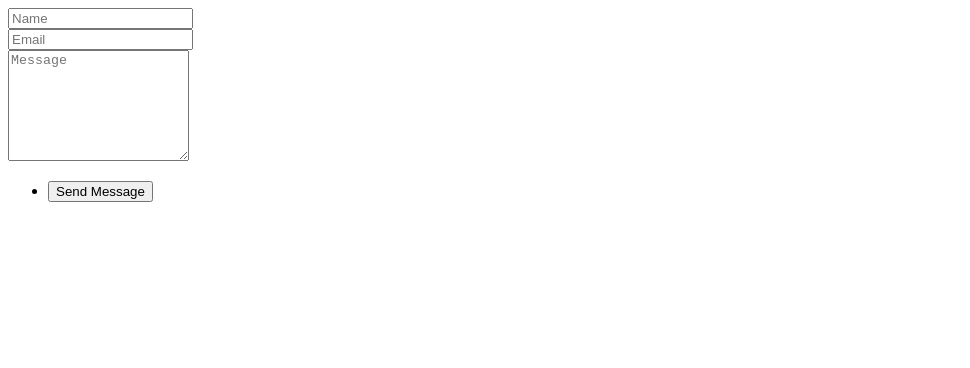
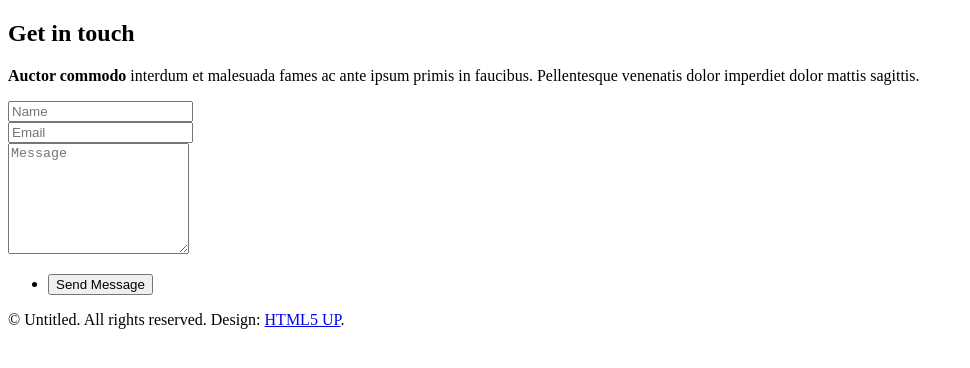
Before and after one commit to jumpi00/form-netlify2, a plain HTML site: page index.html in a window 1280 px wide. Shown: the whole page, without its empty margins (0-970 px from the left). Drawn offline with Linux system fonts and the light colour scheme.

Commit message:
di nuovo

```diff
--- a/index.html
+++ b/index.html
@@ -1,11 +1,25 @@
-<!DOCTYPE html>
-<html lang="en">
+<!DOCTYPE HTML>
+<!--
+	Paradigm Shift by HTML5 UP
+	html5up.net | @ajlkn
+	Free for personal and commercial use under the CCA 3.0 license (html5up.net/license)
+-->
+<html>
 	<head>
-    <meta charset="UTF-8">
-    <meta name="viewport" content="width=device-width, initial-scale=1.0">
-    <title>Document</title>
+		<title>Paradigm Shift by HTML5 UP</title>
+		<meta charset="utf-8" />
+		<meta name="viewport" content="width=device-width, initial-scale=1, user-scalable=no" />
+		<meta name="description" content="" />
+		<meta name="keywords" content="" />
+		<!-- <link rel="stylesheet" href="assets/css/main.css" /> -->
 	</head>
-<body>
+	<body class="is-preload">
+					<section>
+						<header>
+							<h2>Get in touch</h2>
+						</header>
+						<div class="content">
+							<p><strong>Auctor commodo</strong> interdum et malesuada fames ac ante ipsum primis in faucibus. Pellentesque venenatis dolor imperdiet dolor mattis sagittis.</p>
 							<form action="POST" data-netlify="true">
 								<div class="fields">
 									<div class="field half">
@@ -25,5 +39,21 @@
 									<li><input type="submit" value="Send Message" class="button primary" /></li>
 								</ul>
 							</form>
+						</div>
+					</section>
+
+				<!-- Copyright -->
+					<div class="copyright">&copy; Untitled. All rights reserved. Design: <a href="https://html5up.net">HTML5 UP</a>.</div>
+
+			</div>
+
+		<!-- Scripts -->
+<!-- 			<script src="assets/js/jquery.min.js"></script>
+			<script src="assets/js/jquery.scrolly.min.js"></script>
+			<script src="assets/js/browser.min.js"></script>
+			<script src="assets/js/breakpoints.min.js"></script>
+			<script src="assets/js/util.js"></script>
+			<script src="assets/js/main.js"></script> -->
+
 	</body>
 </html>
```
Lines whose indentation alone changed are shown as unchanged.
